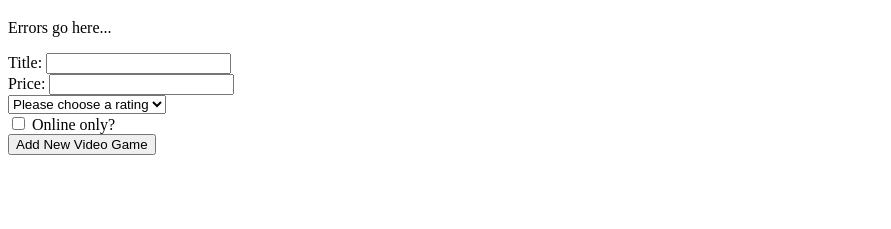
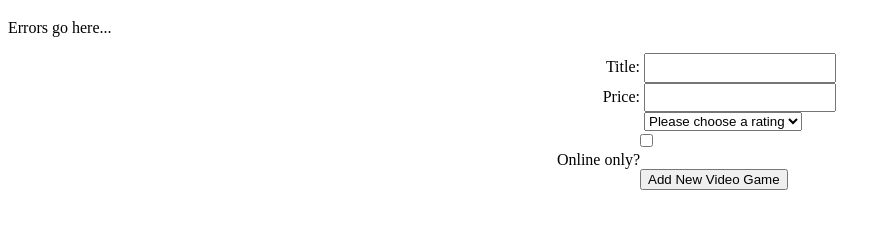
Before and after one commit to nuffQuantumSayd/FormWithCustomClass, a plain HTML site: page index.html in a window 1280 px wide. Shown: the part 61-290 px from the top of the page, without its empty margins (0-891 px from the left). Drawn offline with Linux system fonts and the light colour scheme.

Commit message:
Started styling

```diff
--- /dev/null
+++ b/css/site.css
@@ -0,0 +1,13 @@
+input[type=text]{
+    padding: .4em;
+}
+
+label {
+    width: 50%;
+    display: inline-block;
+    text-align: right;
+}
+
+input[type=checkbox], input[type=button]{
+    margin-left: 50%;
+}
--- a/index.html
+++ b/index.html
@@ -5,6 +5,7 @@
     <meta http-equiv="X-UA-Compatible" content="IE=edge">
     <meta name="viewport" content="width=device-width, initial-scale=1.0">
     <title>Add Product Form</title>
+    <link rel="stylesheet" href="css/site.css">
 </head>
 <body>
     <h1>Add Video Game</h1>
```
